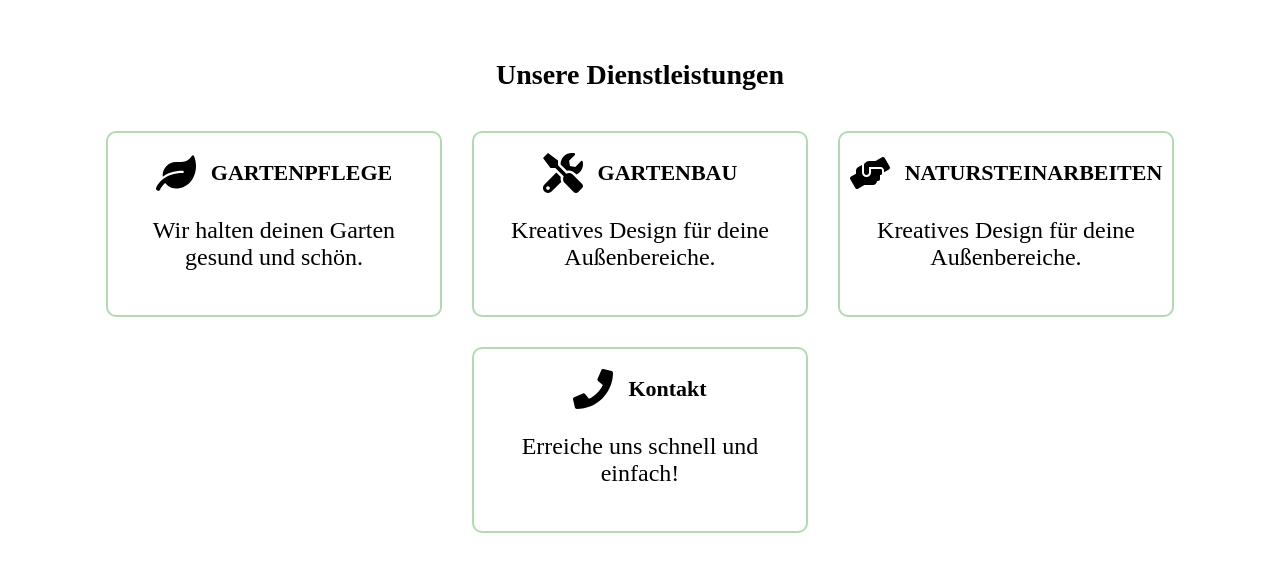
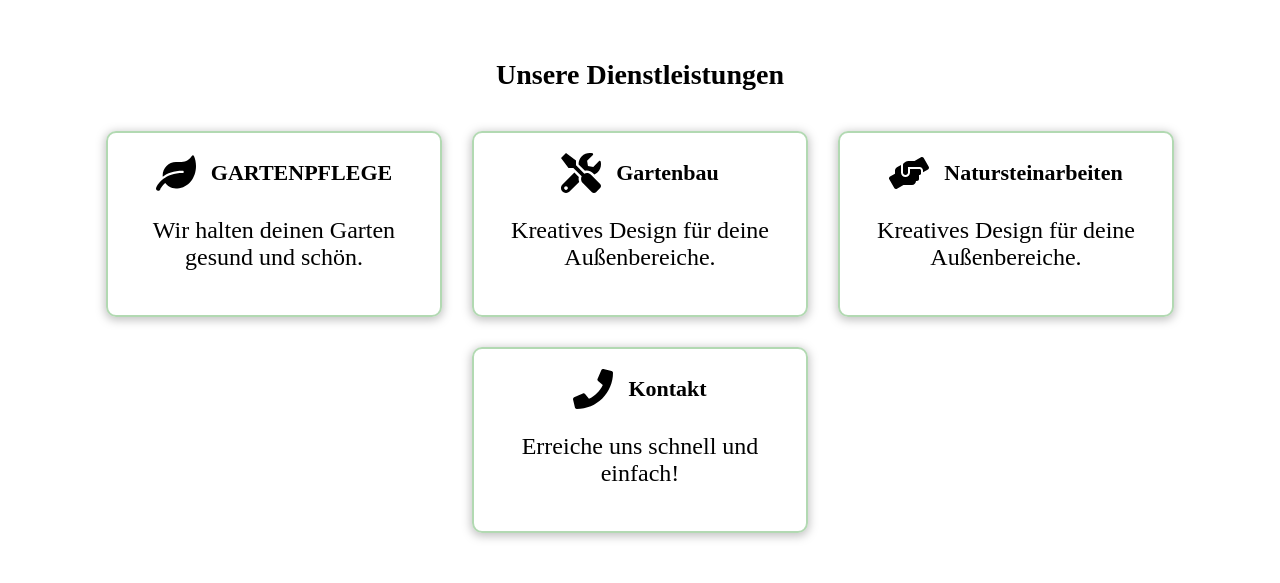
Before and after one commit to diego-monfort-landolt/gartenbau, a React (Vite) app: page / in a window 1280 px wide. Shown: the part 1020-1603 px from the top of the page. Built offline with nearby package versions, Linux system fonts and the light colour scheme.

Commit message:
hinzufügen verbesserung bei service am style änderung hintergrund bild header

```diff
--- a/src/components/Services.tsx
+++ b/src/components/Services.tsx
@@ -17,14 +17,15 @@ const Services = () => (
       <div className="service">
         <div className="service-header">
           <FaTools size={40} />
-          <h3>GARTENBAU</h3>
+          <h3>Gartenbau</h3>
         </div>
         <p>Kreatives Design für deine Außenbereiche.</p>
       </div>
+
        <div className="service">
         <div className="service-header">
-          <FaHandsHelping size={40} />
-          <h3>NATURSTEINARBEITEN</h3>
+          <FaHandsHelping  size={40} />
+          <h3>Natursteinarbeiten</h3>
         </div>
         <p>Kreatives Design für deine Außenbereiche.</p>
       </div>
--- a/src/styles/Header.css
+++ b/src/styles/Header.css
@@ -1,7 +1,7 @@
 .header {
   width: 100%;
   height: 100vh;
-  background-image: url("https://cdn.pixabay.com/photo/2020/06/21/13/07/bee-5324761_640.jpg");
+  background-image: url("https://cdn.pixabay.com/photo/2017/03/27/14/34/garden-2179095_640.jpg");
   background-size: cover;
   background-position: center;
   background-attachment: fixed;
--- a/src/styles/Services.css
+++ b/src/styles/Services.css
@@ -30,6 +30,7 @@
   text-align: center;
   padding: 20px;
   border: 2px solid rgba(0, 128, 0, 0.3);
+  box-shadow: 0 2px 10px 1px rgba(128, 128, 128, 0.493);
   border-radius: 10px;
   background-color: rgba(255, 255, 255, 0.8);
   width: 80%;
@@ -40,11 +41,18 @@
   display: flex;
   align-items: center;
   gap: 15px;
+  flex-wrap: nowrap; /* Verhindert Umbruch von Icon & Titel */
+  justify-content: center; /* Titel wird immer mittig ausgerichtet */
 }
 
 .service-header h3 {
   margin: 0;
   font-size: 22px;
+  flex: 1; /* Stellt sicher, dass der Titel immer innerhalb bleibt */
+  white-space: nowrap; /* Verhindert Zeilenumbruch */
+}
+.service p {
+  word-wrap: break-word; /* Falls langer Text, wird er umgebrochen */
 }
 
 @media (min-width: 768px) {
```
